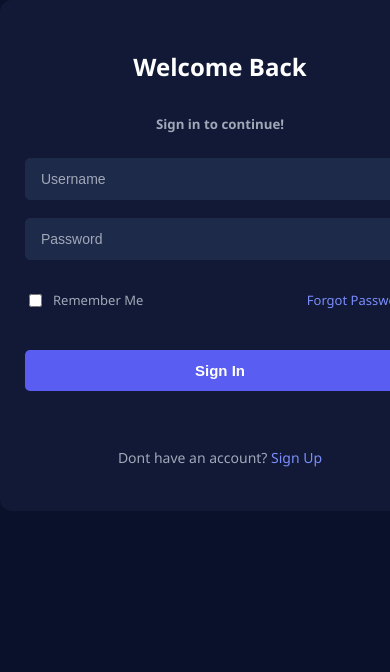
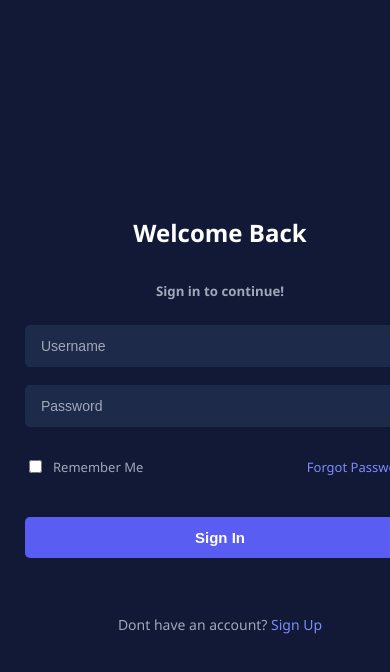
Before and after one commit to TuheliRay/Notes-App, a React (Vite) app in the folder frontend/: page /login in a window 390 px wide. Shown: the top 672 px of the page. Built offline with nearby package versions, Linux system fonts and the light colour scheme; no server answers; the HTML template or start-up script is replaced by a standard one.

Commit message:
updated login css

```diff
--- a/frontend/src/components/Login.module.css
+++ b/frontend/src/components/Login.module.css
@@ -161,18 +161,17 @@
 /* --- Responsive Adjustments --- */
 @media (max-width: 768px) {
   .login-wrapper {
-    flex-direction: column;
+    flex-direction: column-reverse;
   }
 
   .login-container {
     width: 100%;
     max-width: none;
-    padding: 40px;
     border-radius: 12px 12px 0 0;
   }
 
   .login-image {
-    height: 250px;
+    height: 200px;
     flex-shrink: 0;
   }
 }
@@ -183,8 +182,10 @@
   }
 
   .login-wrapper {
-    border-radius: 0; /* Remove border radius for a full-screen feel */
-    min-height: 100vh;
+    border-radius: 0;
+    /* Ensures it fills the screen height */
+    height: 100vh;
+    width: 100vw;
   }
 
   .login-image {
@@ -193,6 +194,9 @@
 
   .login-container {
     padding: 30px 25px;
-    border-radius: 12px;
+    /* Full border radius since image is hidden */
+    border-radius: 0;
+    /* Ensure it takes full height and centers content */
+    flex-grow: 1;
   }
 }
```
